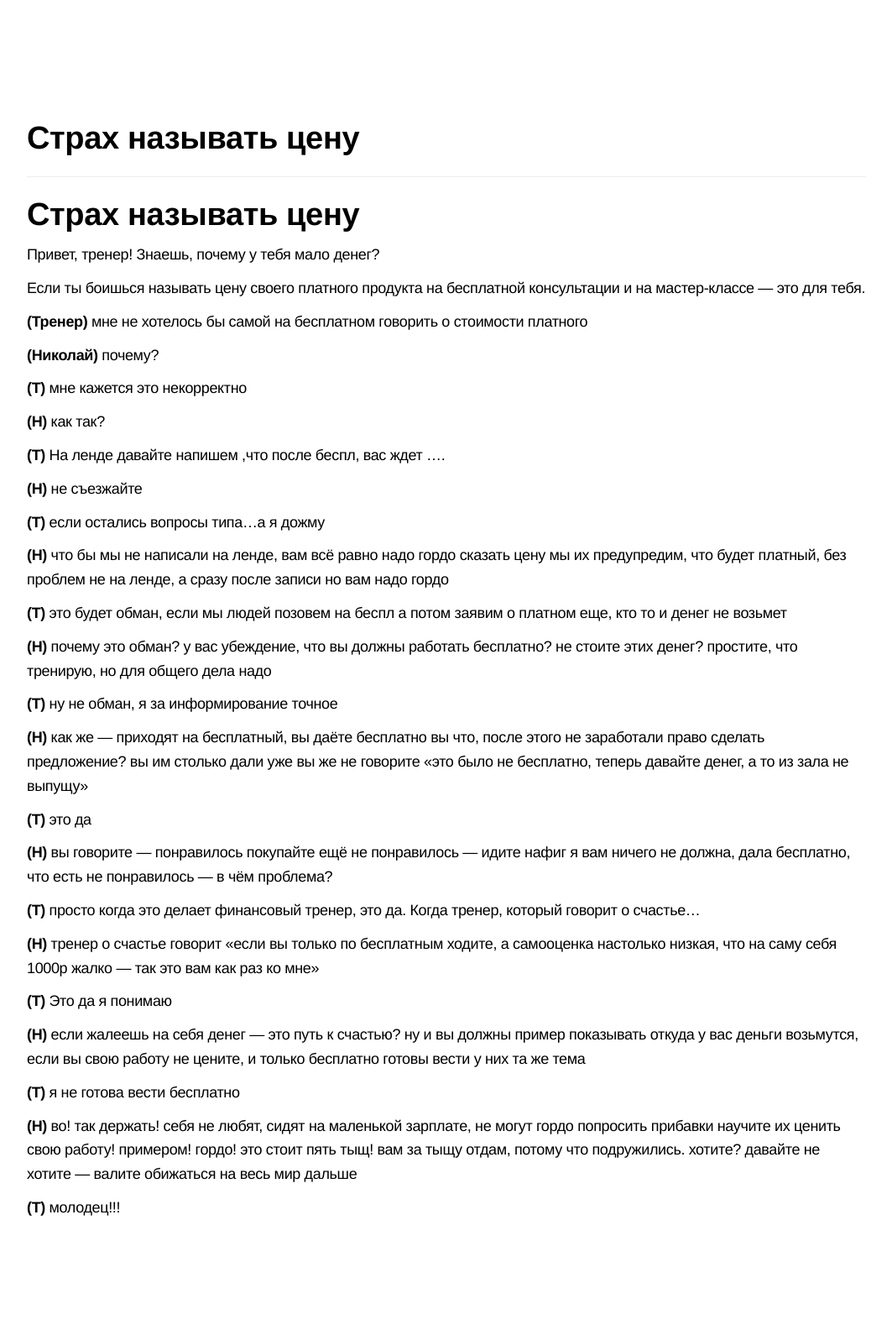
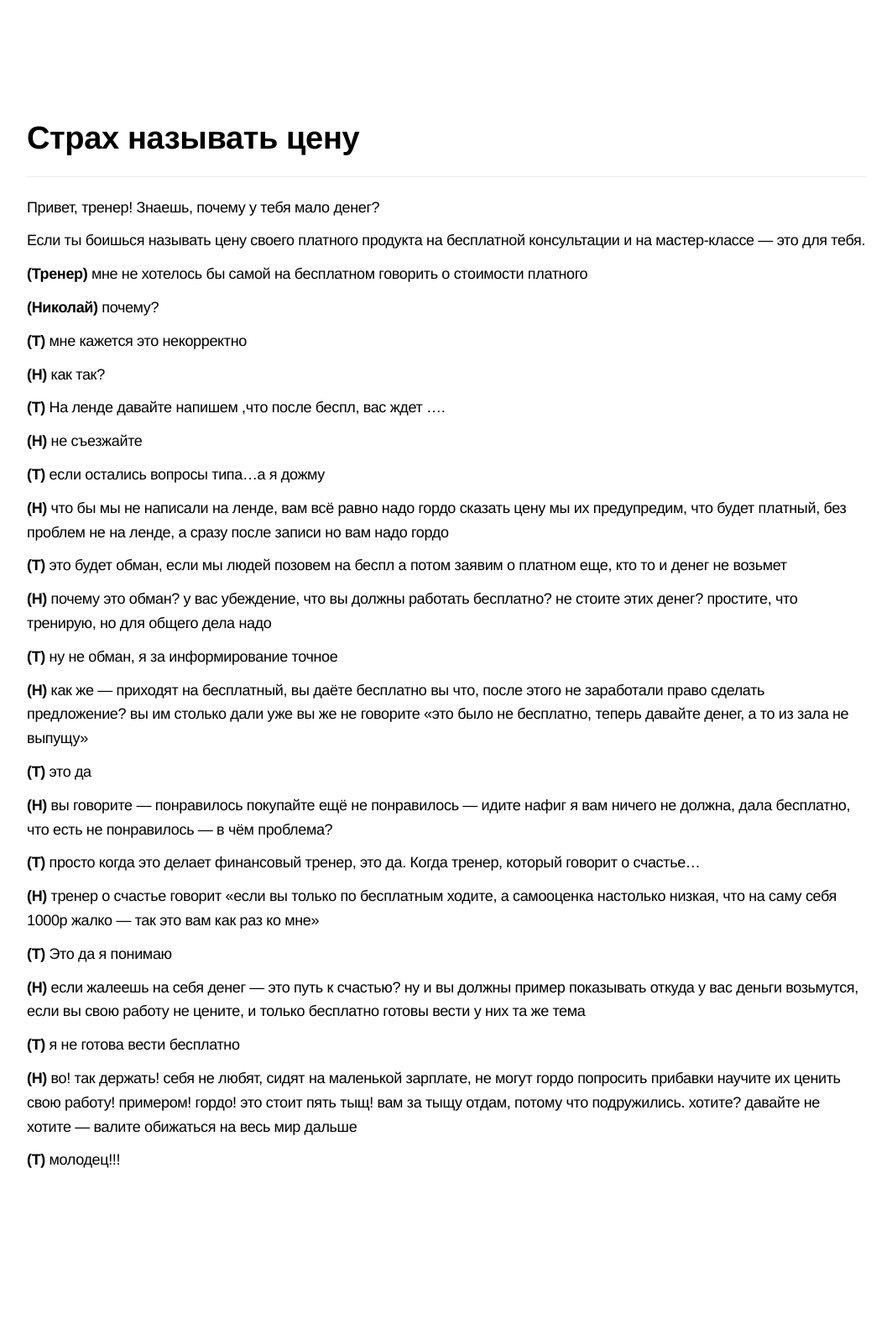
Before and after one commit to bz-icoach/bz-icoach.github.io, a Jekyll site: the page built from _posts/kak-prodavat-na-konsultatsiyakh-i-vebinarakh/2018-01-18-strakh-nazyvat-tsenu.md, in a window 1280 px wide. Shown: the whole page at 84% size, without its empty margins (108-1171 px from the left). Built offline with Jekyll 4.4.1, drawn with Linux system fonts in a browser that asks for light colours; nearby versions of some CDN libraries; after the commit the page ends 1527 px from its top, so only the background shows below that.

Commit message:
Update 2018-01-18-strakh-nazyvat-tsenu.md

```diff
--- a/_posts/kak-prodavat-na-konsultatsiyakh-i-vebinarakh/2018-01-18-strakh-nazyvat-tsenu.md
+++ b/_posts/kak-prodavat-na-konsultatsiyakh-i-vebinarakh/2018-01-18-strakh-nazyvat-tsenu.md
@@ -2,8 +2,6 @@
 layout: post
 title: Страх называть цену
 ---
-
-# Страх называть цену
 
 Привет, тренер! Знаешь, почему у тебя мало денег?
 
```
